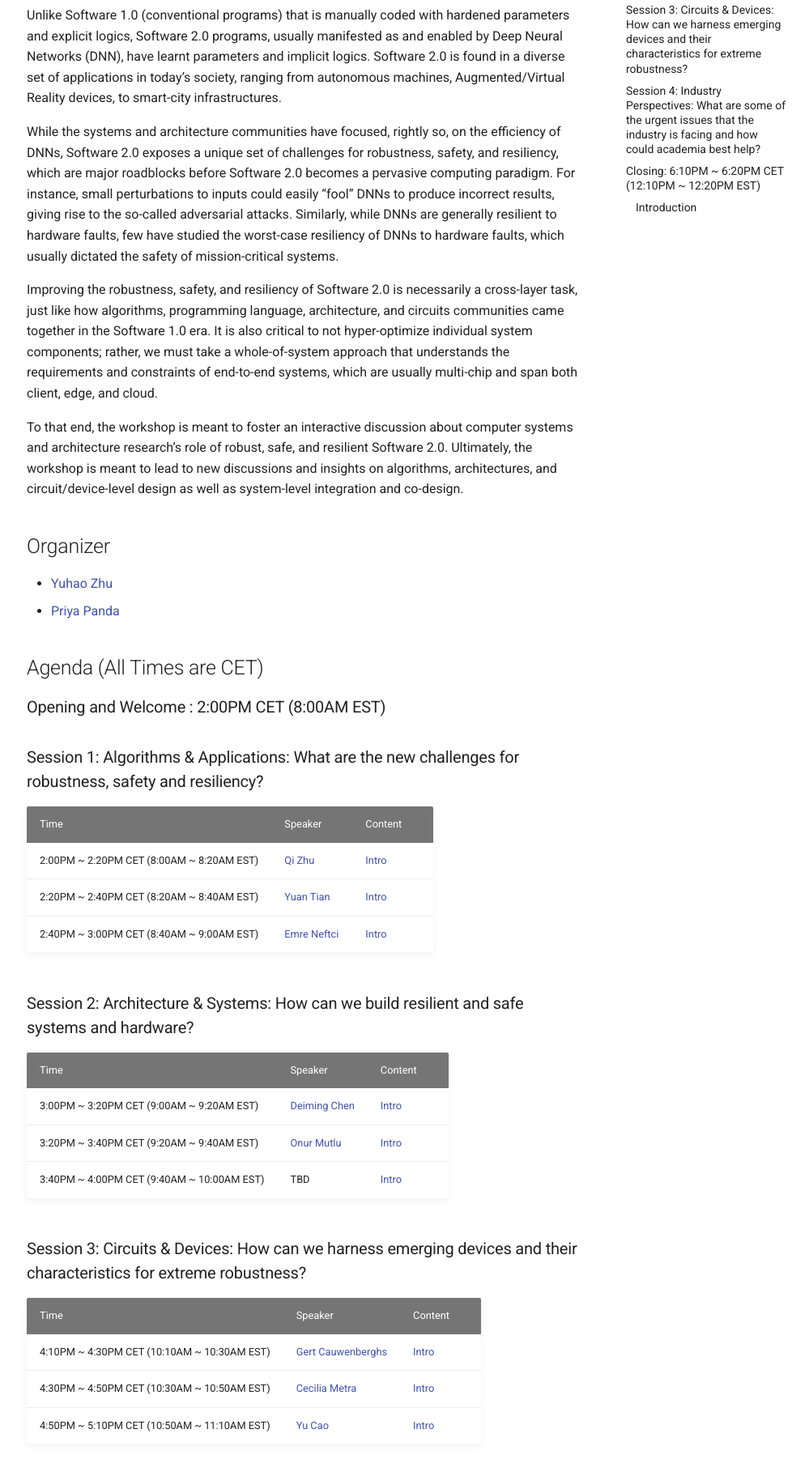
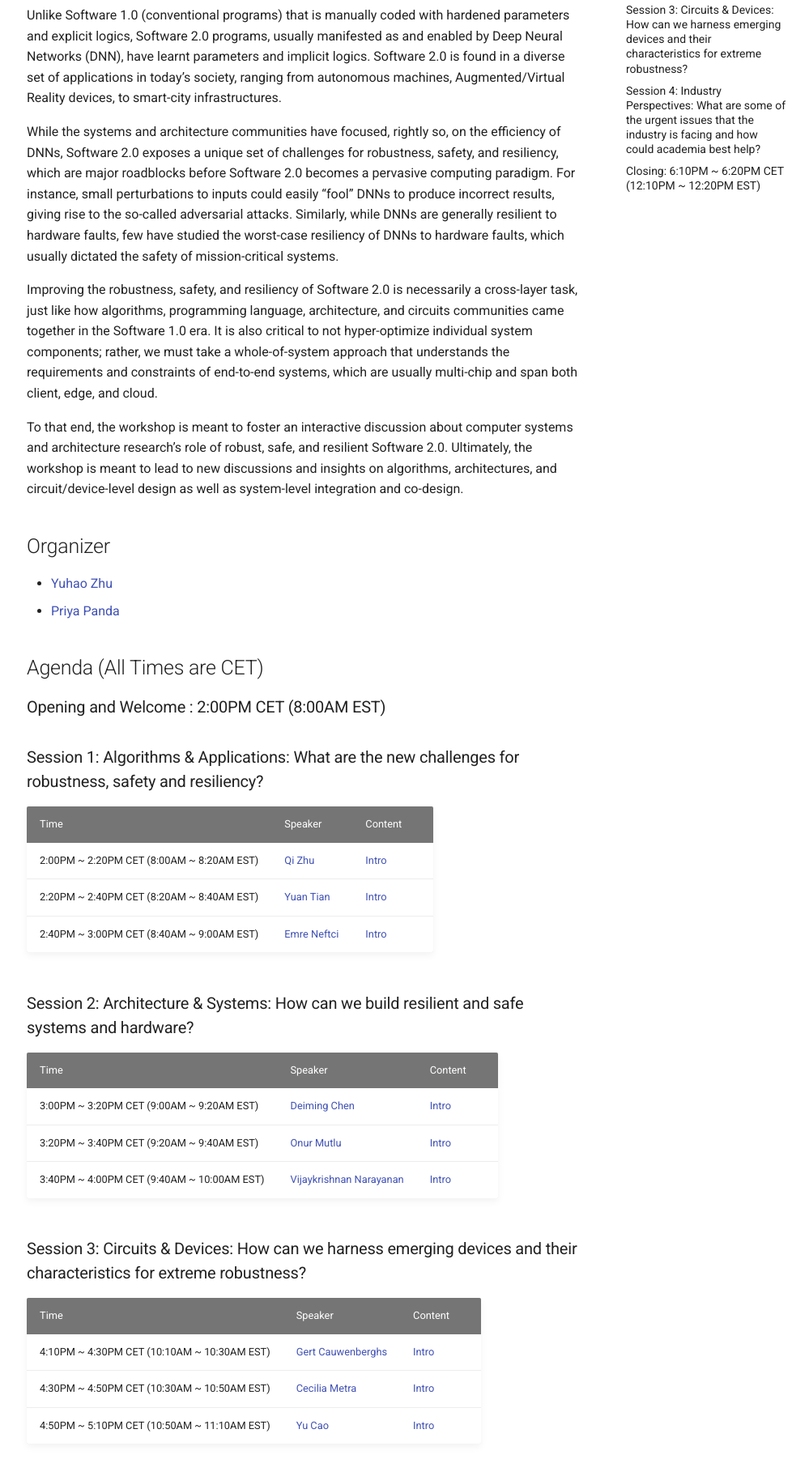
Before and after one commit to rss2workshop/rss2workshop.github.io, a plain HTML site: page index.html in a window 1280 px wide. Shown: the part 415-2217 px from the top of the page at 81% size, without its empty margins (263-1262 px from the left). Drawn offline with Linux system fonts and the light colour scheme.

Commit message:
update vijay

```diff
--- a/index.html
+++ b/index.html
@@ -262,19 +262,6 @@
     Closing: 6:10PM ~ 6:20PM CET (12:10PM ~ 12:20PM EST)
   </a>
 
-    <nav class="md-nav" aria-label="Closing: 6:10PM ~ 6:20PM CET (12:10PM ~ 12:20PM EST)">
-      <ul class="md-nav__list">
-
-          <li class="md-nav__item">
-  <a href="#introduction_1" class="md-nav__link">
-    Introduction
-  </a>
-
-</li>
-
-      </ul>
-    </nav>
-
 </li>
 
       </ul>
@@ -376,19 +363,6 @@
     Closing: 6:10PM ~ 6:20PM CET (12:10PM ~ 12:20PM EST)
   </a>
 
-    <nav class="md-nav" aria-label="Closing: 6:10PM ~ 6:20PM CET (12:10PM ~ 12:20PM EST)">
-      <ul class="md-nav__list">
-
-          <li class="md-nav__item">
-  <a href="#introduction_1" class="md-nav__link">
-    Introduction
-  </a>
-
-</li>
-
-      </ul>
-    </nav>
-
 </li>
 
       </ul>
@@ -479,7 +453,7 @@
 </tr>
 <tr>
 <td>3:40PM ~ 4:00PM CET (9:40AM ~ 10:00AM EST)</td>
-<td align="left">TBD</td>
+<td align="left"><a href="https://sites.psu.edu/vijaykrishnannarayanan/">Vijaykrishnan Narayanan</a></td>
 <td><a href="#jump9">Intro</a></td>
 </tr>
 </tbody>
@@ -539,7 +513,6 @@
 </tbody>
 </table>
 <h3 id="closing-610pm-620pm-cet-1210pm-1220pm-est">Closing: 6:10PM ~ 6:20PM CET (12:10PM ~ 12:20PM EST)</h3>
-<h4 id="introduction_1">Introduction</h4>
 <p><span id = "jump1"></span></p>
 
 
```
